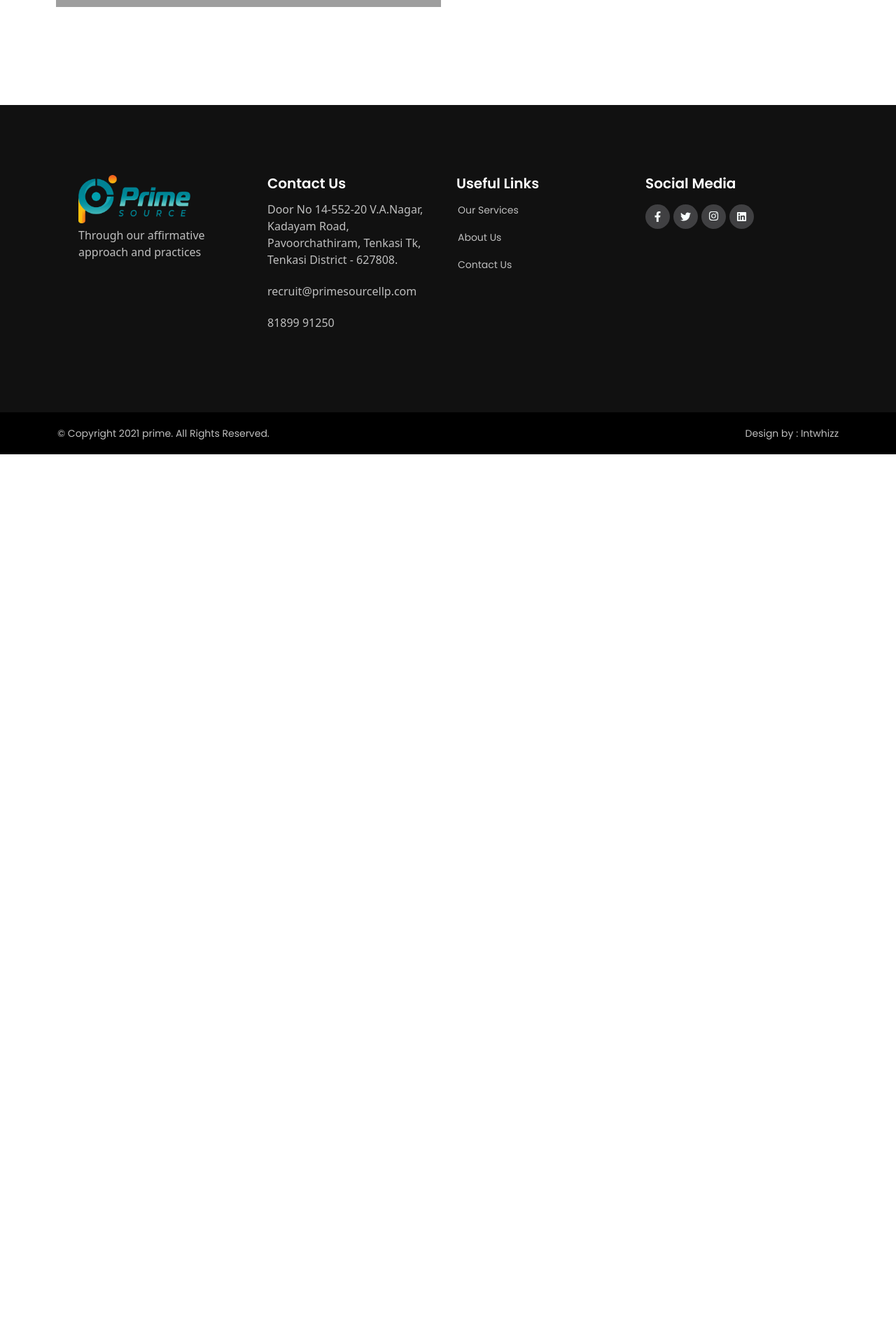
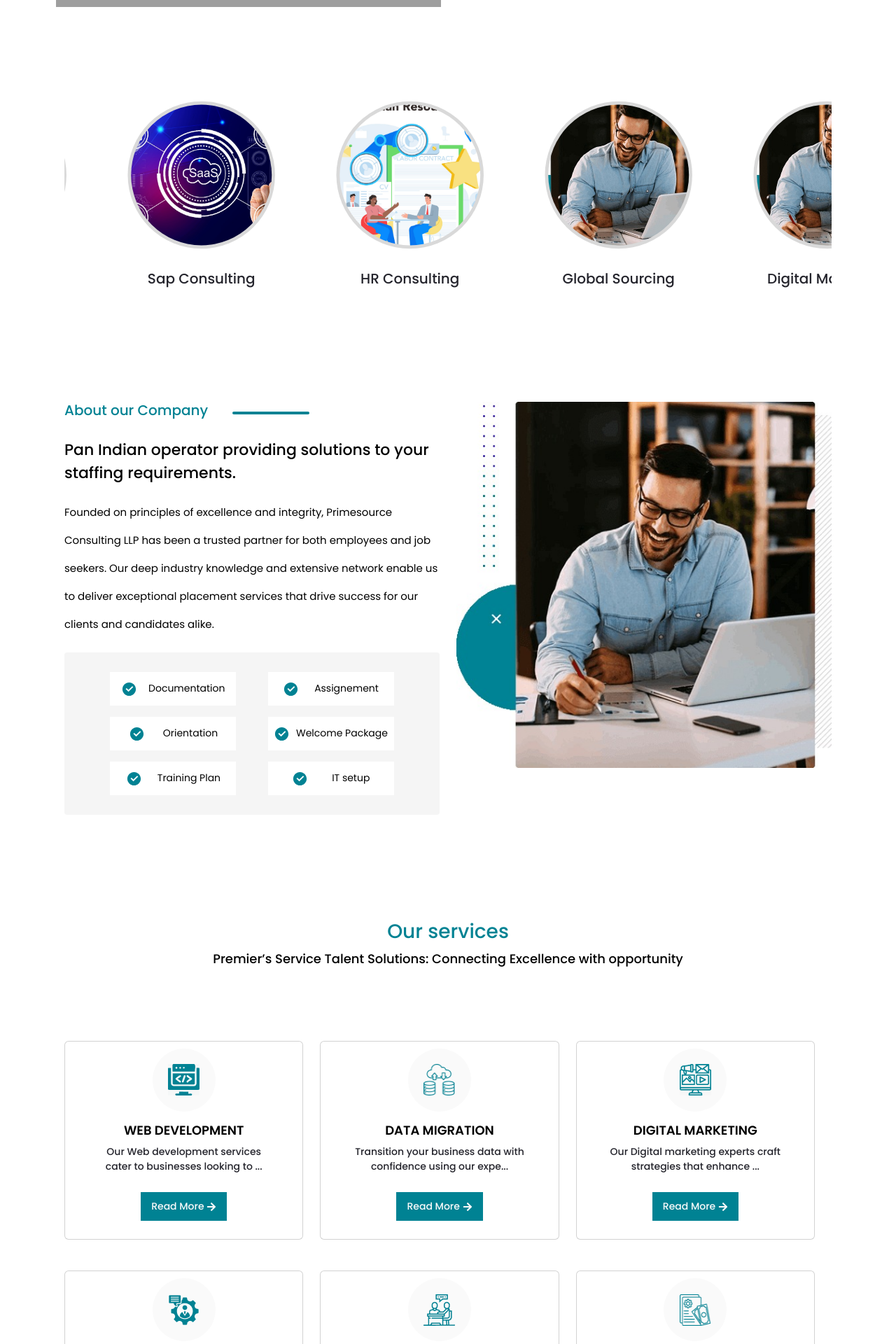
Before and after one commit to Ilyas73-hue/primesource, a React (Create React App) app: page / in a window 1280 px wide. Shown: the part 620-2540 px from the top of the page at 70% size. Before the commit the page ends 1269 px from the top, so only its background shows below. Built offline with nearby package versions, Linux system fonts and the light colour scheme; grey boxes are pictures that could not be loaded.

Commit message:
Section 4 Home Updated

```diff
--- a/src/component/Home/Home.css
+++ b/src/component/Home/Home.css
@@ -36,6 +36,7 @@
     width: 600px;
     height: 500px;
 }
+
 
 #home-section4{
   display: flex;
@@ -113,7 +114,7 @@
       }
     #home-section1{
         padding-top: 30px;
-        padding-bottom: 30px;
+        padding-bottom: 60px;
     }
 
     #home-section1-h6-1{
@@ -148,9 +149,9 @@
 /* Section 2 */
 
 
-#section2{
-    padding-top: 20px;
-    padding-bottom: 20px;
+#home-section2-1{
+    padding-top: 60px;
+    padding-bottom: 40px;
 }
 
 
@@ -160,7 +161,7 @@
     overflow: hidden;
 }
 
-#section2-row{
+#home-section2-row{
     display: flex;
     flex-direction: row;
     animation: marquee 20s linear infinite;
@@ -174,24 +175,24 @@
     }
   }
 
-#section2-card{
+#home-section2-card{
     background-color: transparent;
     border: none;
    width: 18rem;
    margin-left: 10px;
 }
 
-#section-card-img-div{
+#home-section2-card-img-div{
     clip-path: circle(39.7% at 50% 50%);
     background-color: #d9d9d9;
 }
 
-#section-card-img-div:hover{
+#home-section2-card-img-div:hover{
     clip-path: circle(39.7% at 50% 50%);
     background-color: var(--primary-color);
 }
 
-#section2-card-img{
+#home-section2-card-img{
    height: 30vh;
   border: 2px solid black;
   clip-path: circle(37.9% at 50% 50%);
@@ -199,7 +200,7 @@
 }
 
 
-#section2-card-title{
+#home-section2-card-title{
     color: var(--text-color1);
     font-family: var(--poppins);
     font-weight: 500;
@@ -211,19 +212,19 @@
 
 /* Section 3 */
 
-#section3{
-    padding-top: 150px;
+#home-section3-1{
+    padding-top: 100px;
     padding-bottom: 150px;
 }
 
-#section3-div-1{
+#home-section3-div-1{
     display: flex;
     flex-direction: column;
     justify-content: flex-start;
 }
 
 
-#section3-div-2{
+#home-section3-div-2{
     display: flex;
     flex-direction: row;
     flex-wrap: wrap;
@@ -232,7 +233,7 @@
     width: 350px;
 }
 
-#section3-h6-1{
+#home-section3-h6-1{
     color: var(--primary-color);
     font-family: var(--poppins);
     font-size: 20px;
@@ -252,7 +253,7 @@
 
 
 
-#section3-sub-content{
+#home-section3-sub-content{
     font-family: var(--poppins);
     color: black;
     font-weight: 500;
@@ -262,7 +263,7 @@
     margin-bottom: 20px;
 }
 
-#section3-sub-content1{
+#home-section3-sub-content1{
     font-family: var(--poppins);
     color: black;
     font-weight: 400;
@@ -272,20 +273,19 @@
     line-height: 40px;
 }
 
-#section3-div-5{
+#home-section3-div-5{
     background-color: #F5F5F5;
     padding: 20px;
     border-radius: 4px;
 }
 
-#section3-div-6{
+#home-section3-div-6{
     display: flex;
     flex-direction: column;
     gap: 20px;
-
 }
 
-#section3-div-7{
+#home-section3-div-7{
     display: flex;
     flex-direction: row;
     flex-wrap: wrap;
@@ -294,7 +294,7 @@
     grid-template-columns: repeat(3, minmax(0, 1fr)); */
 }
 
-#section3-inside-1{
+#home-section3-inside-1{
     background-color: white;
     height: 6vh;
     width: 180px;
@@ -304,7 +304,7 @@
     justify-content: space-evenly;
 }
 
-#section3-inside-1-content{
+#home-section3-inside-1-content{
     font-family: var(--poppins);
     font-size: 14px;
     font-weight: 400;
@@ -312,12 +312,12 @@
     margin-top: 15px;
 }
 
-#section3-checkbox-icon{
+#home-section3-checkbox-icon{
     color: var(--primary-color);
     font-size: 23px;
 }
 
-#section3-inside-2{
+#home-section3-inside-2{
     background-color: white;
     height: 6vh;
     width: 180px;
@@ -327,7 +327,7 @@
     justify-content: space-evenly;
 }
 
-#section3-inside-2-content{
+#home-section3-inside-2-content{
     font-family: var(--poppins);
     font-size: 14px;
     font-weight: 400;
@@ -335,7 +335,7 @@
     margin-top: 15px;
 }
 
-#section3-inside-3{
+#home-section3-inside-3{
     background-color: white;
     height: 6vh;
     width: 180px;
@@ -345,7 +345,7 @@
     justify-content: space-evenly;
 }
 
-#section3-inside-3-content{
+#home-section3-inside-3-content{
     font-family: var(--poppins);
     font-size: 14px;
     font-weight: 400;
@@ -353,13 +353,13 @@
     margin-top: 15px;
 }
 
-#section3-div-8{
+#home-section3-div-8{
     display: flex;
     flex-direction: row;
     justify-content: space-evenly;
 }
 
-#section3-inside-4{
+#home-section3-inside-4{
     background-color: white;
     height: 6vh;
     width: 180px;
@@ -369,7 +369,7 @@
     justify-content: space-evenly;
 }
 
-#section3-inside-4-content{
+#home-section3-inside-4-content{
     font-family: var(--poppins);
     font-size: 14px;
     font-weight: 400;
@@ -377,7 +377,7 @@
     margin-top: 15px;
 }
 
-#section3-inside-5{
+#home-section3-inside-5{
     background-color: white;
     height: 6vh;
     width: 180px;
@@ -387,7 +387,7 @@
     justify-content: space-evenly;
 }
 
-#section3-inside-5-content{
+#home-section3-inside-5-content{
     font-family: var(--poppins);
     font-size: 14px;
     font-weight: 400;
@@ -396,7 +396,7 @@
 }
 
 
-#section3-inside-6{
+#home-section3-inside-6{
     background-color: white;
     height: 6vh;
     width: 180px;
@@ -406,7 +406,7 @@
     justify-content: space-evenly;
 }
 
-#section3-inside-6-content{
+#home-section3-inside-6-content{
     font-family: var(--poppins);
     font-size: 14px;
     font-weight: 400;
@@ -416,14 +416,14 @@
 
 
 @media (max-width: 1025px){
-     #section3-slide-img{
+     #home-section3-slide-img{
         display: none;
      }
 }
 
 @media (max-width: 443px){
 
-   #section3-div-2{
+   #home-section3-div-2{
     width: 100%;
      flex-direction: column;
      align-items: flex-start;
@@ -435,35 +435,35 @@
       width: 60px;
     }
 
-    #section3-sub-content{
+    #home-section3-sub-content{
         font-size: 18px;
     }
-    #section3-sub-content1{
+    #home-section3-sub-content1{
      font-size: 13px;
      line-height: 30px;
     }
-    #section3-checkbox-icon{
-        display: none;
+    #home-section3-checkbox-icon{
+        font-size: 16px;
     }
 }
 
 @media (max-width: 350px){
-   #section3-inside-1-content{
+   #home-section3-inside-1-content{
     font-size: 12px;
    }
-   #section3-inside-2-content{
+   #home-section3-inside-2-content{
     font-size: 12px;
    }
-   #section3-inside-3-content{
+   #home-section3-inside-3-content{
     font-size: 12px;
    }
-   #section3-inside-4-content{
+   #home-section3-inside-4-content{
     font-size: 12px;
    }
-   #section3-inside-5-content{
+   #home-section3-inside-5-content{
     font-size: 12px;
    }
-   #section3-inside-6-content{
+   #home-section3-inside-6-content{
     font-size: 12px;
    }
 }
@@ -472,48 +472,48 @@
 /* Section 4 */
 
 
-#section4-div1-1{
+#home-section4-div1-1{
    display: flex;
    flex-direction: column;
    align-items: center;
    gap: 30px;
 }
 
-#section4-h6-1{
+#home-section4-h6-1{
     font-family: var(--poppins);
     color: var(--primary-color);
     font-size: 28px;
     font-weight: 500;
 }
 
-#section4-sub-content{
+#home-section4-sub-content{
     font-family: var(--poppins);
     color: black;
     font-size: 18px;
     font-weight: 500;
 }
 
-#section4-row{
-    padding-top: 100px;
+#home-section4-row{
+    padding-top: 20px;
     padding-bottom: 100px;
 }
 
-#section4-card{
+#home-section4-card{
     display: flex;
     flex-direction: column;
     align-items: center;
     justify-content: center;
-    padding: 20px;
+    padding: 10px;
     /* height: 40vh; */
     margin-top: 20px;
 }
 
-#section4-card:hover{
+#home-section4-card:hover{
     background-color: var(--primary-color);
 }
 
 
-#section4-svg-icon{
+#home-section4-svg-icon{
     height: 90px;
     width: 90px;
     background-color: #FAFAFA;
@@ -524,28 +524,29 @@
     align-items: center;
 }
 
-#section4-card-icons{
+#home-section4-card-icons{
     height: 45px;
     width: 45px;
 }
 
 
 
-#section4-card-title{
+#home-section4-card-title{
     font-family: var(--poppins);
     color: black;
     font-weight: 600;
-    font-size: 16px;
+    font-size: 18px;
 }
 
-#section4-card-title-hover{
+#home-section4-card-title-hover{
     font-family: var(--poppins);
     color: white;
     font-weight: 600;
     font-size: 16px;
 }
 
-#section4-card-sub-content{
+#home-section4-card-sub-content{
+    margin-top: 10px;
     font-size: 14px;
     color: var(--text-color1);
     font-weight: 500;
@@ -554,7 +555,8 @@
     margin-right: 20px;
 }
 
-#section4-card-sub-content-hover{
+#home-section4-card-sub-content-hover{
+    margin-top: 10px;
     font-size: 14px;
     color: var(--text-color3);
     font-weight: 500;
@@ -563,7 +565,8 @@
     margin-right: 20px;
 }
 
-#section4-card-button{
+#home-section4-card-button{
+    margin-top: 10px;
     background-color: var(--primary-color);
     color: var(--text-color3);
     border: none;
@@ -575,7 +578,7 @@
     padding-right: 15px;
 }
 
-#section4-card-button-hover{
+#home-section4-card-button-hover{
     background-color: var(--text-color3);
     color: var(--primary-color);
     border: none;
@@ -587,42 +590,17 @@
     padding-right: 15px;
 }
 
-/* @media (max-width: 450px){
-   #section4-card{
-    width: 12rem;
-   }
-} */
+
 
 @media (max-width:410px){
-    #section4-card-button{
+    #home-section4-card-button{
         font-size: 12px;
      padding: 5px;
     }
 
-    #section4-card-button-hover{
+    #home-section4-card-button-hover{
         font-size: 12px;
     padding: 5px;
 
     }
 }
-
-
-
-
-/* @media (max-width: 1164px){
-    #section4-card{
-        height: 53vh;
-    }
-}
-
-@media (max-width: 992px){
-    #section4-card{
-        height: 70vh;
-    }
-}
-
-@media (max-width: 866px){
-    #section4-card{
-        height: 80vh;
-    }
-} */
--- a/src/component/Home/Home.js
+++ b/src/component/Home/Home.js
@@ -103,7 +103,7 @@ function Home() {
     <div id="Home">
       <div>
         {/* Section 1 */}
-          <section  id="home-section1">
+        <section id="home-section1">
           <div id="home-section2">
             <div id="home-section3">
               <img
@@ -123,7 +123,8 @@ function Home() {
               <div>
                 <h6 id="home-section1-h6-2">Your Career</h6>
                 <p id="home-section1-sub-content-2">
-                Our Commitment Discover Success with PrimeSource Consulting LLP.
+                  Our Commitment Discover Success with PrimeSource Consulting
+                  LLP.
                 </p>
               </div>
               <div>
@@ -132,6 +133,141 @@ function Home() {
             </div>
           </div>
         </section>
+
+                {/* Section 2 */}
+
+                <section className="container" id="home-section2-1">
+        <div id="marquee">
+          <div id="home-section2-row">
+          {
+    ser_api.map((data) => (
+      <div id="home-section2-col">
+      <div class="card" id="home-section2-card">
+        <div id="home-section2-card-img-div">
+        <img src={data.img} class="card-img-top" id="home-section2-card-img" alt="..." />
+        </div>
+        <div class="card-body">
+          <h5 class="card-title" id="home-section2-card-title">{data.name}</h5>
+        </div>
+      </div>
+      </div>
+    ))
+  }
+   </div>
+   <div id="home-section2-row">
+          {
+    ser_api.map((data) => (
+      <div id="home-section2-col">
+      <div class="card" id="home-section2-card">
+        <div id="home-section2-card-img-div">
+        <img src={data.img} class="card-img-top" id="home-section2-card-img" alt="..." />
+        </div>
+        <div class="card-body">
+          <h5 class="card-title" id="home-section2-card-title">{data.name}</h5>
+        </div>
+      </div>
+      </div>
+    ))
+  }
+   </div>
+          </div>
+        </section>
+
+{/* Section 3 */}
+
+<section className="container">
+  <div className="row" id="home-section3-1">
+          <div className="col-12 col-lg-12 col-xl-6" id="section3-div-1">
+            <div id="home-section3-div-2">
+              <h6 id="home-section3-h6-1">About our Company</h6>
+              <button id="hr_line" type="none"></button>
+            </div>
+            <div id="home-section3-div-3">
+              <p id="home-section3-sub-content">
+                Pan Indian operator providing solutions to your staffing
+                requirements.
+              </p>
+            </div>
+            <div id="home-section3-div-4">
+              <p id="home-section3-sub-content1">
+                Founded on principles of excellence and integrity, Primesource
+                Consulting LLP has been a trusted partner for both employees and
+                job seekers. Our deep industry knowledge and extensive network
+                enable us to deliver exceptional placement services that drive
+                success for our clients and candidates alike.
+              </p>
+            </div>
+
+            <div id="home-section3-div-5">
+              <div id="home-section3-div-6">
+                <div  id="home-section3-div-7">
+                  <div className="mt-2 mb-2" id="home-section3-inside-1">
+                    <RiCheckboxCircleFill id="home-section3-checkbox-icon" />
+                    <p id="home-section3-inside-1-content">Documentation</p>
+                  </div>
+                  <div className="mt-2 mb-2" id="home-section3-inside-2">
+                    <RiCheckboxCircleFill id="home-section3-checkbox-icon" />
+                    <p id="home-section3-inside-2-content">Assignement</p>
+                  </div>
+                  <div className="mt-2 mb-2" id="home-section3-inside-3">
+                    <RiCheckboxCircleFill id="home-section3-checkbox-icon" />
+                    <p id="home-section3-inside-3-content">Orientation</p>
+                  </div>
+
+                  <div className="mt-2 mb-2" id="home-section3-inside-4">
+                    <RiCheckboxCircleFill id="home-section3-checkbox-icon" />
+                    <p id="home-section3-inside-4-content">Welcome Package</p>
+                  </div>
+                  <div className="mt-2 mb-2" id="home-section3-inside-5">
+                    <RiCheckboxCircleFill id="home-section3-checkbox-icon" />
+                    <p id="home-section3-inside-5-content">Training Plan</p>
+                  </div>
+                  <div className="mt-2 mb-2" id="home-section3-inside-6">
+                    <RiCheckboxCircleFill id="home-section3-checkbox-icon" />
+                    <p id="home-section3-inside-6-content">IT setup</p>
+                  </div>
+                </div>
+              </div>
+            </div>
+            </div>
+
+            <div className="col-12 col-xl-6">
+              <img className="img-fluid" id="home-section3-slide-img" src={img5} alt={img5} />
+            </div>
+            </div>
+        </section>
+
+                {/* Section 4 */}
+<section className="container">
+                <div className="row" id="home-section4-1">
+           <div id="home-section4-div-1">
+             <h6 id="home-section4-h6-1">Our services</h6>
+             <p id="home-section4-sub-content">Premier’s Service Talent Solutions: Connecting Excellence with opportunity</p>
+           </div>
+
+            <div className="row row-cols-1 row-cols-md-3 g-4" id="home-section4-row">
+
+
+{
+  services.map((data) => (
+    <div  className="col" id="home-services-col">
+    <div class="card" id="home-section4-card" onMouseOver={() => setValue(`${data.id}`)}  onMouseOut={() => setValue() }>
+    <div id="home-section4-svg-icon">
+        <img id="home-section4-card-icons" src={data.img} alt={data.img} />
+    </div>
+    <div class="card-body">
+      <h5 class="card-title" id={value === `${data.id}` ? "home-section4-card-title-hover" : "home-section4-card-title" }>{data.name}</h5>
+      <p  id={value === `${data.id}` ?  "home-section4-card-sub-content-hover" : "home-section4-card-sub-content" }>{data.Description.substring(0,60)}...</p>
+      <button id={value === `${data.id}` ? "home-section4-card-button-hover" :"home-section4-card-button"}>Read More <i><FaArrowRight  /></i></button>
+    </div>
+  </div>
+  </div>
+  ))
+}
+            </div>
+        </div>
+        </section>
+
       </div>
     </div>
   );
```
Lines whose indentation alone changed are shown as unchanged.
